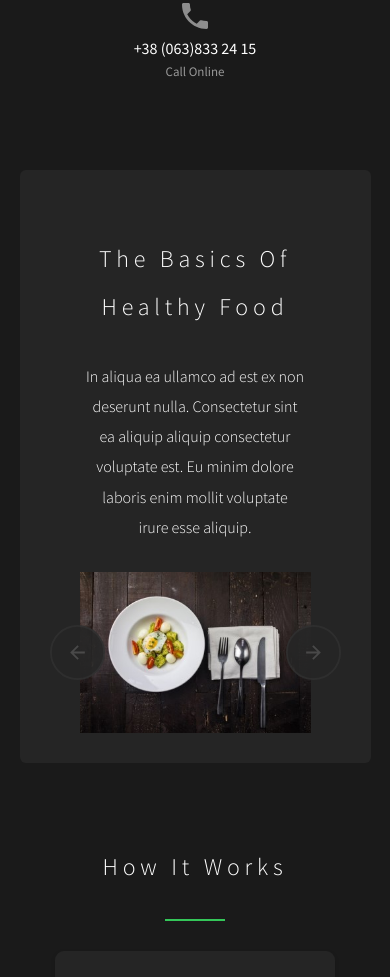
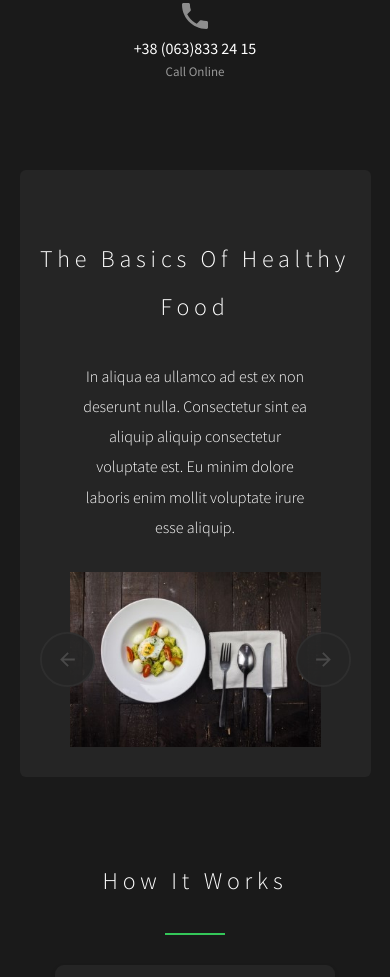
Before and after one commit to KSANARH/healthy-switcher, a plain HTML site: page index.html in a window 390 px wide. Shown: the part 741-1718 px from the top of the page. Drawn offline with Linux system fonts and the light colour scheme.

Commit message:
Update style.css

```diff
--- a/styles/style.css
+++ b/styles/style.css
@@ -1085,7 +1085,7 @@ footer{
    }
    /*BLOCK 1*/
    .block-1{
-      padding: 15px 30px 30px 30px;
+      padding: 15px 20px 30px 20px;
    }
    /*slider*/
    .slider__button-1,
```
